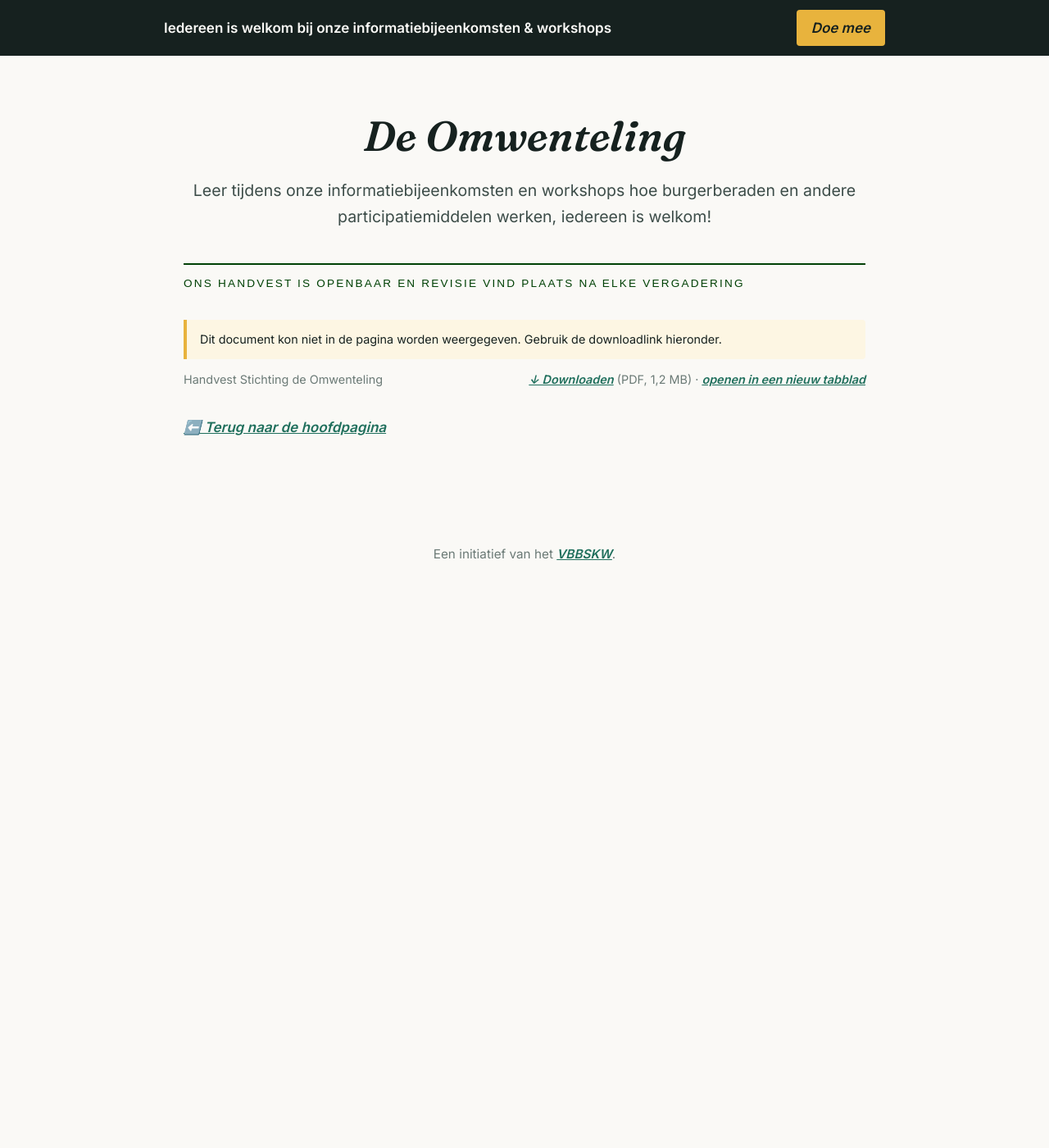
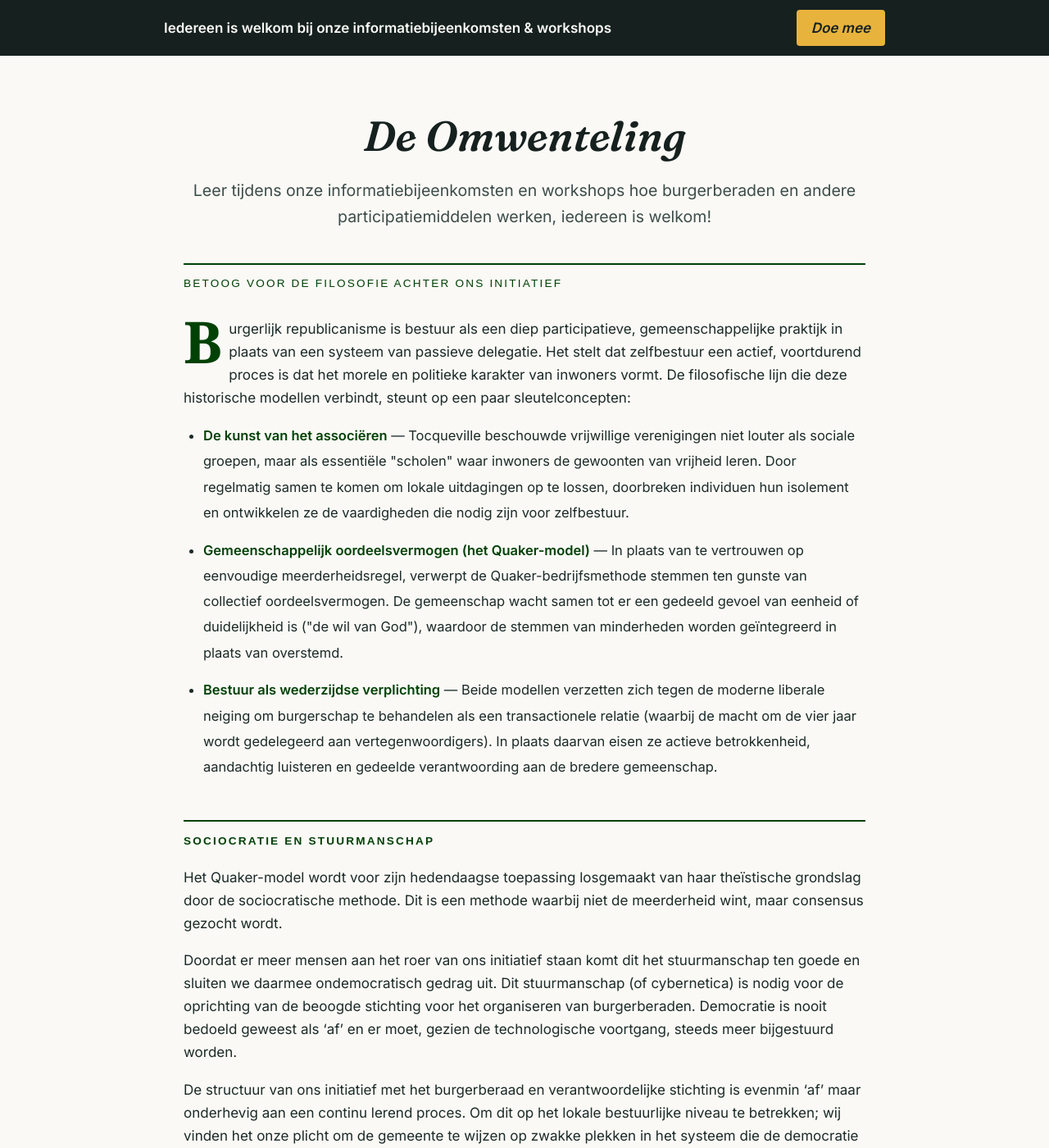
Before and after one commit to Klikblitser/Omwenteling, a Jekyll site: the page built from omwenteling-demo.html, in a window 1280 px wide and 1400 px high. Shown: the whole window at 82% size. Built offline with Jekyll 4.4.1, drawn with Linux system fonts in a browser that asks for light colours; a script that is not in the unit is left out; some of the changed text lies outside the part shown.

Commit message:
same same

```diff
--- a/omwenteling-demo.html
+++ b/omwenteling-demo.html
@@ -75,10 +75,32 @@
 .betoog .highlight strong { color: var(--ink); }
 </style>
 
-<p class="betoog-title">Ons handvest is openbaar en revisie vind plaats na elke vergadering</p>
+<p class="betoog-title">Betoog voor de filosofie achter ons initiatief</p>
 
-{% include pdf-viewer.html file="/assets/documenten/handvest-stichting-de-omwenteling.pdf"
-   title="Handvest Stichting de Omwenteling" size="1,2 MB" %}
+<p class="intro">Burgerlijk republicanisme is bestuur als een diep participatieve, gemeenschappelijke praktijk in plaats van een systeem van passieve delegatie. Het stelt dat zelfbestuur een actief, voortdurend proces is dat het morele en politieke karakter van inwoners vormt. De filosofische lijn die deze historische modellen verbindt, steunt op een paar sleutelconcepten:</p>
+
+<ul class="concepten">
+  <li><strong>De kunst van het associëren</strong> — Tocqueville beschouwde vrijwillige verenigingen niet louter als sociale groepen, maar als essentiële "scholen" waar inwoners de gewoonten van vrijheid leren. Door regelmatig samen te komen om lokale uitdagingen op te lossen, doorbreken individuen hun isolement en ontwikkelen ze de vaardigheden die nodig zijn voor zelfbestuur.</li>
+  <li><strong>Gemeenschappelijk oordeelsvermogen (het Quaker-model)</strong> — In plaats van te vertrouwen op eenvoudige meerderheidsregel, verwerpt de Quaker-bedrijfsmethode stemmen ten gunste van collectief oordeelsvermogen. De gemeenschap wacht samen tot er een gedeeld gevoel van eenheid of duidelijkheid is ("de wil van God"), waardoor de stemmen van minderheden worden geïntegreerd in plaats van overstemd.</li>
+  <li><strong>Bestuur als wederzijdse verplichting</strong> — Beide modellen verzetten zich tegen de moderne liberale neiging om burgerschap te behandelen als een transactionele relatie (waarbij de macht om de vier jaar wordt gedelegeerd aan vertegenwoordigers). In plaats daarvan eisen ze actieve betrokkenheid, aandachtig luisteren en gedeelde verantwoording aan de bredere gemeenschap.</li>
+</ul>
+
+<h2>Sociocratie en stuurmanschap</h2>
+
+<p>Het Quaker-model wordt voor zijn hedendaagse toepassing losgemaakt van haar theïstische grondslag door de sociocratische methode. Dit is een methode waarbij niet de meerderheid wint, maar consensus gezocht wordt.</p>
+
+<p>Doordat er meer mensen aan het roer van ons initiatief staan komt dit het stuurmanschap ten goede en sluiten we daarmee ondemocratisch gedrag uit. Dit stuurmanschap (of cybernetica) is nodig voor de oprichting van de beoogde stichting voor het organiseren van burgerberaden. Democratie is nooit bedoeld geweest als &lsquo;af&rsquo; en er moet, gezien de technologische voortgang, steeds meer bijgestuurd worden.</p>
+
+<p>De structuur van ons initiatief met het burgerberaad en verantwoordelijke stichting is evenmin &lsquo;af&rsquo; maar onderhevig aan een continu lerend proces. Om dit op het lokale bestuurlijke niveau te betrekken; wij vinden het onze plicht om de gemeente te wijzen op zwakke plekken in het systeem die de democratie ondermijnen.</p>
+
+<blockquote>
+  "Opvoeding en democratie zijn broertje en zusje, omdat de vrijheid een mogelijkheid is die in het samenleven met anderen geleerd moet worden."
+  <cite>&mdash; Kees Boeke (1884&ndash;1966), pedagoog, pacifist en grondlegger van de sociocratie</cite>
+</blockquote>
+
+<div class="highlight">
+  <strong>Actief onderhoud:</strong> de democratie is verzwakt doordat er te lang van uitgegaan is dat zij zichzelf in stand houdt. Dat is niet zo. Democratie heeft actief onderhoud nodig — niet alleen van bestuurders maar ook van inwoners.
+</div>
 
 <p><a href="{{ '/' | relative_url }}">⬅️ Terug naar de hoofdpagina</a></p>
 
```
